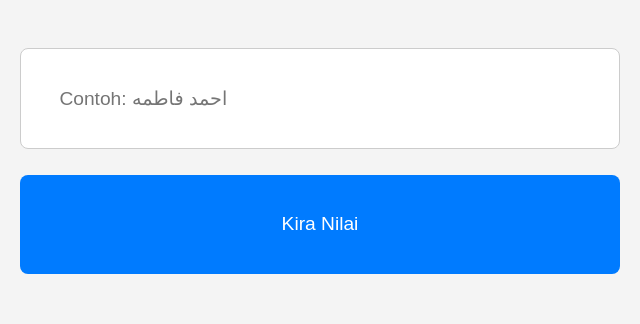
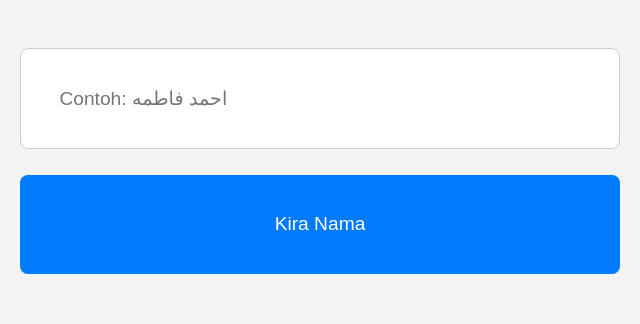
Before and after one commit to AdamAidil/Kiraan-Nama-Pasangan, a plain HTML site: page index.html in a window 1280 px wide. Shown: the part 1426-1750 px from the top of the page, 320-960 px from the left. Drawn offline with Linux system fonts and the light colour scheme.

Commit message:
Update index.html

```diff
--- a/index.html
+++ b/index.html
@@ -96,7 +96,7 @@
 
     <label for="name">Masukkan Nama Anda & Pasangan (Tulisan Arab/Jawi):</label>
     <input type="text" id="name" placeholder="Contoh: احمد فاطمه" />
-    <button onclick="kiraNilai()">Kira Nilai</button>
+    <button onclick="kiraNilai()">Kira Nama</button>
 
     <div class="result" id="result"></div>
 
```
